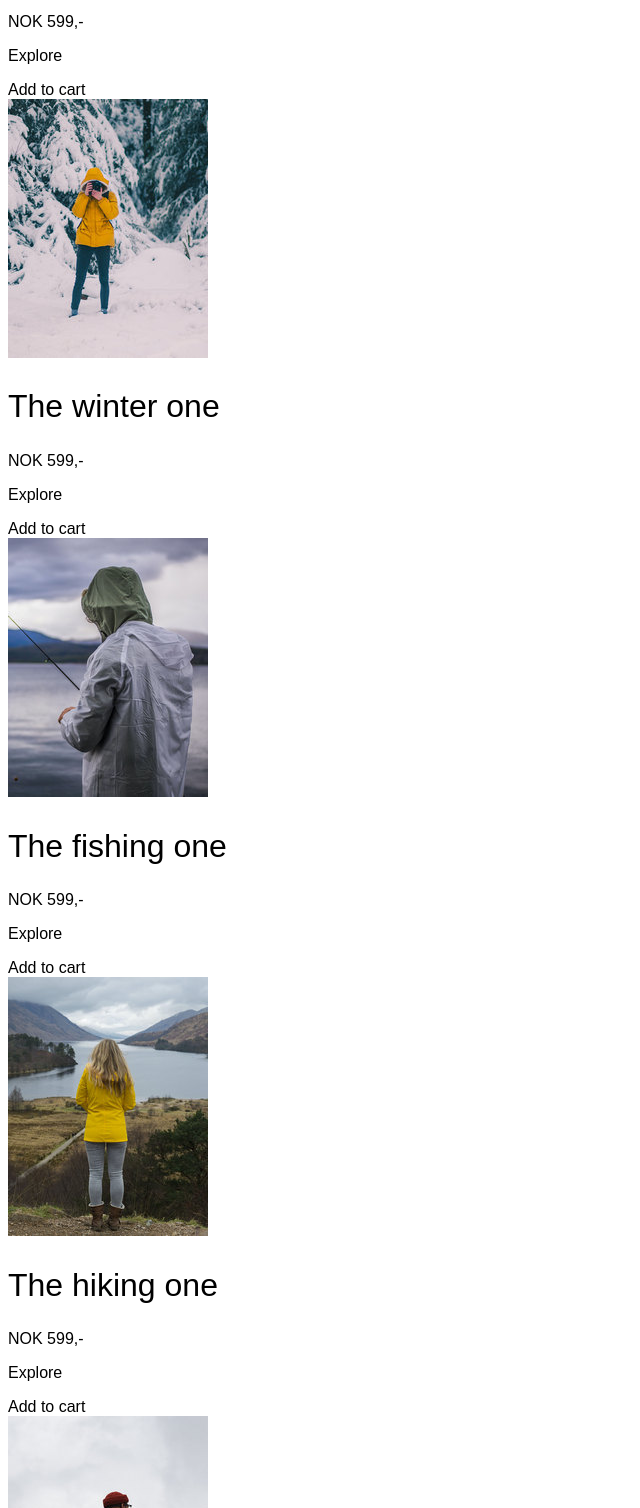
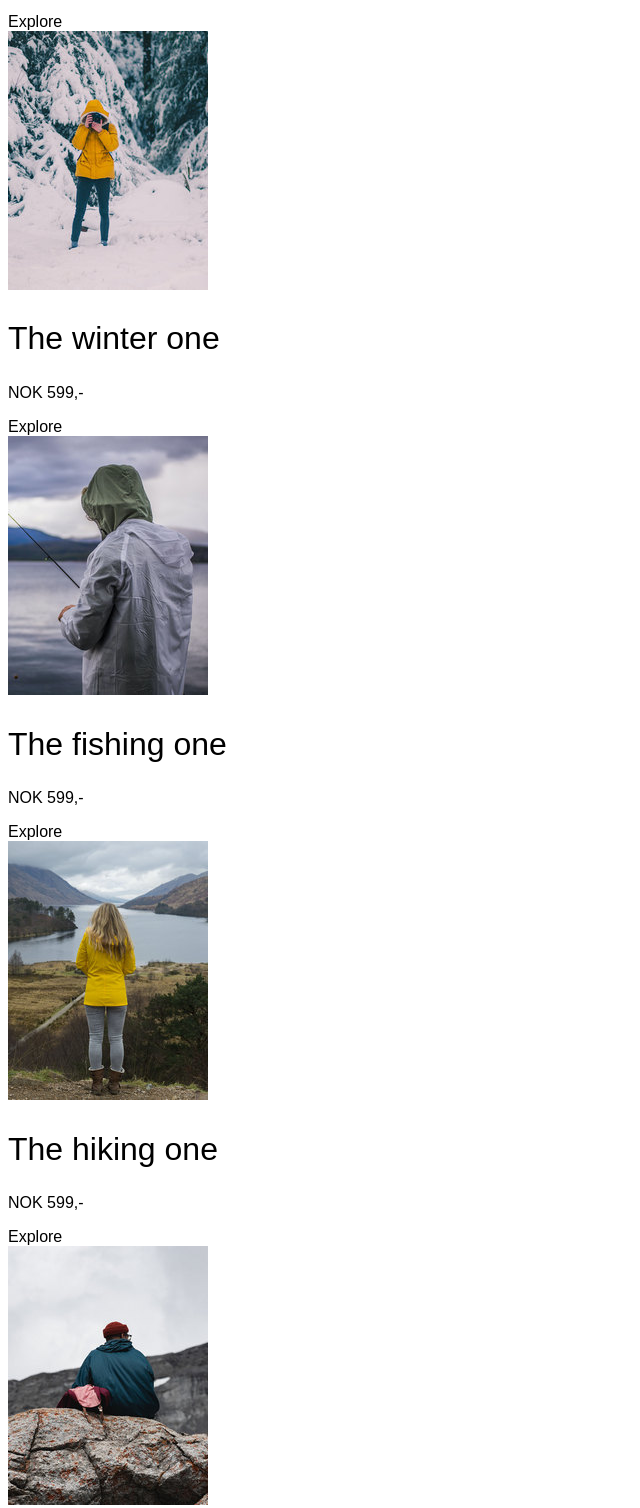
Before and after one commit to sarabmadsen/rainydays-version2, a plain HTML site: page jackets.html in a window 1280 px wide. Shown: the part 1229-2737 px from the top of the page, without its empty margins (0-640 px from the left). Drawn offline with Linux system fonts and the light colour scheme.

Commit message:
jackets css

```diff
--- a/css/jackets.css
+++ b/css/jackets.css
@@ -80,6 +80,10 @@ h1 {
   grid-area: search;
 }
 
+input {
+  display: block;
+}
+
 /*Mobile styles*/
 @media only screen and (max-width: 659px) {
   main {
--- a/css/styles.css
+++ b/css/styles.css
@@ -75,16 +75,16 @@ footer p {
 
 @media only screen and (max-width: 659px) {
   body {
-    font-size: 1rem;
+    font-size: 0.8rem;
   }
   h1 {
-    font-size: 2.2rem;
+    font-size: 2rem;
   }
   h2 {
-    font-size: 2rem;
+    font-size: 1.5rem;
   }
   h3 {
-    font-size: 1.5rem;
+    font-size: 1rem;
   }
   li {
     font-size: 1.6rem;
@@ -112,15 +112,12 @@ footer p {
     display: flex;
     flex-direction: row;
   }
-
   .item1 {
     flex: 10;
   }
-
   .item2 {
     flex: 1;
   }
-
   .item3 {
     flex: 1;
   }
--- a/jackets.html
+++ b/jackets.html
@@ -50,10 +50,9 @@
         <section class="text1">
           <h2>The yellow one</h2>
           <p>NOK 599,-</p>
-          <p><a href="jackets/the-yellow-one.html">Explore</a></p>
         </section>
         <section class="add1">
-          Add to cart
+          <a href="jackets/the-yellow-one.html">Explore</a>
         </section>
         <section class="img2">
           <img src="images/the-red-one.jpg" alt="The red one" />
@@ -61,10 +60,9 @@
         <section class="text2">
           <h2>The red one</h2>
           <p>NOK 599,-</p>
-          <p>Explore</p>
         </section>
         <section class="add2">
-          Add to cart
+          Explore
         </section>
         <section class="image3">
           <img src="images/the-winter-one.jpg" alt="The winter one" />
@@ -72,10 +70,9 @@
         <section class="text3">
           <h2>The winter one</h2>
           <p>NOK 599,-</p>
-          <p>Explore</p>
         </section>
         <section class="add3">
-          Add to cart
+          Explore
         </section>
         <section class="image4">
           <img src="images/the-fishing-one.jpg" alt="The fishing one" />
@@ -83,10 +80,9 @@
         <section class="text4">
           <h2>The fishing one</h2>
           <p>NOK 599,-</p>
-          <p>Explore</p>
         </section>
         <section class="add4">
-          Add to cart
+          Explore
         </section>
         <section class="image5">
           <img src="images/the-hiking-one.jpg" alt="The hiking one" />
@@ -94,10 +90,9 @@
         <section class="text5">
           <h2>The hiking one</h2>
           <p>NOK 599,-</p>
-          <p>Explore</p>
         </section>
         <section class="add5">
-          Add to cart
+          Explore
         </section>
         <section class="image6">
           <img src="images/the-cool-one.jpg" alt="The cool one" />
@@ -105,10 +100,9 @@
         <section class="text6">
           <h2>The cool one</h2>
           <p>NOK 599,-</p>
-          <p>Explore</p>
         </section>
         <section class="add6">
-          Add to cart
+          Explore
         </section>
       <section class="search">
         <h3>Refine search</h3>
```
